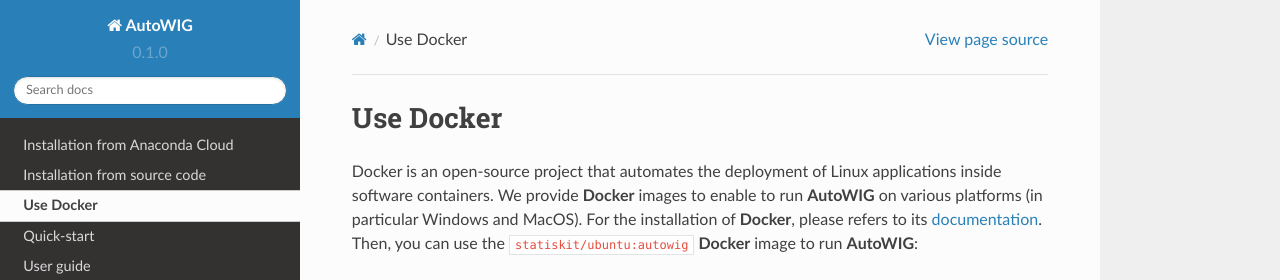
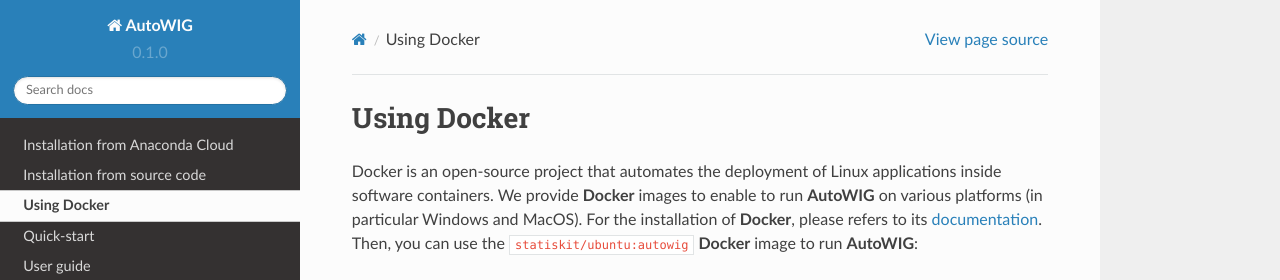
Before and after one commit to StatisKit/AutoWIG, a Sphinx documentation site: the page built from doc/docker.rst, in a window 1280 px wide and 977 px high. Shown: the top 280 px of the window. Built offline with Sphinx 7.4.7 and the Read the Docs theme 2.0.0, drawn with Linux system fonts in a browser that asks for light colours.

Commit message:
Update docker.rst

```diff
--- a/doc/docker.rst
+++ b/doc/docker.rst
@@ -1,7 +1,7 @@
-.. _use-docker:
+.. _using-docker:
 
-Use Docker
-==========
+Using Docker
+============
 
 Docker is an open-source project that automates the deployment of Linux applications inside software containers.
 We provide **Docker** images to enable to run **AutoWIG** on various platforms (in particular Windows and MacOS).
```
